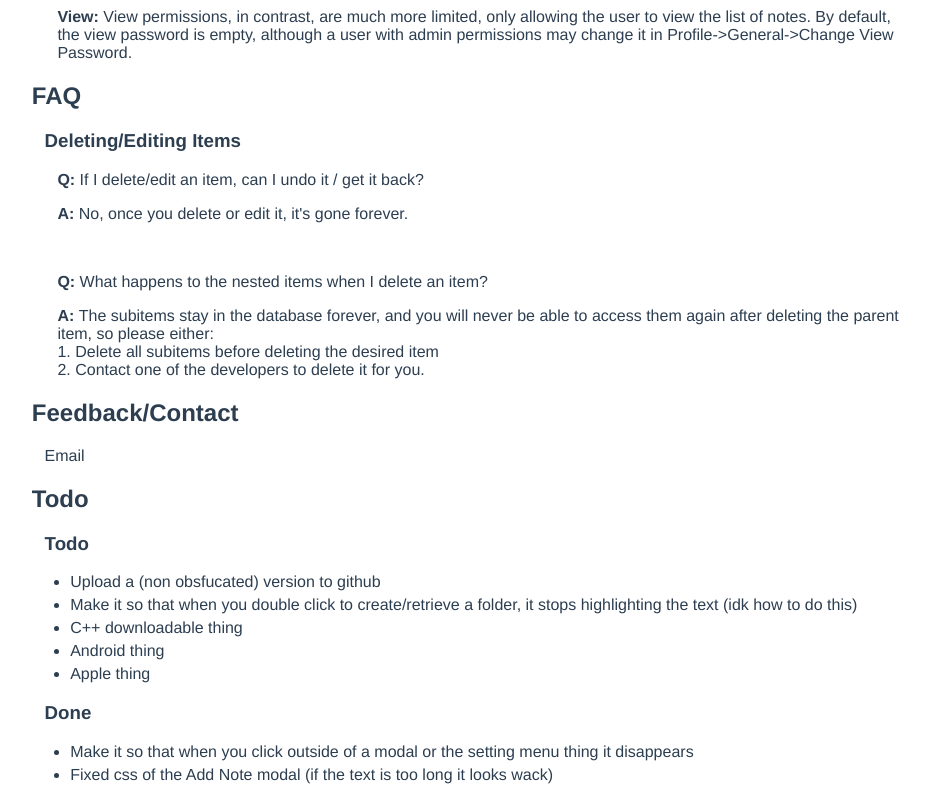
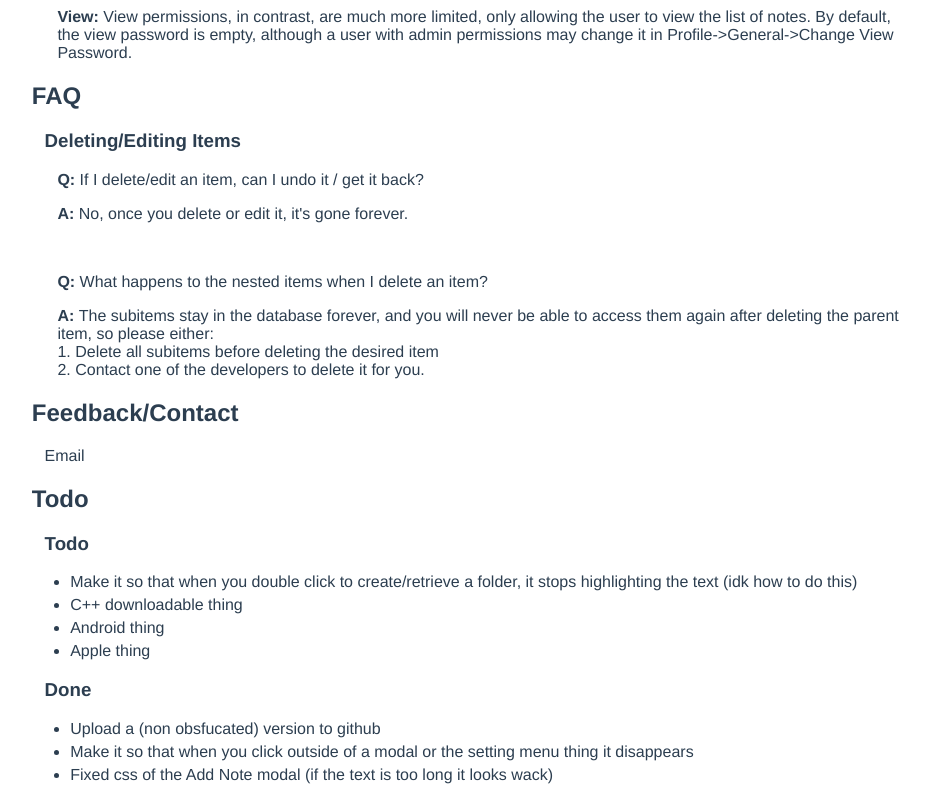
Before and after one commit to nifofin/nifo-src, a Vue app: page / in a window 1280 px wide. Shown: the part 931-1731 px from the top of the page, without its empty margins (309-1239 px from the left). Built offline with nearby package versions, Linux system fonts and the light colour scheme; what vue-scrollactive would draw is missing.

Commit message:
todo updated

```diff
--- a/src/views/About.vue
+++ b/src/views/About.vue
@@ -86,7 +86,6 @@
         <h3 id="Todo">Todo</h3>
           <div style="margin-left: 1vw;">
             <ul>
-              <li>Upload a (non obsfucated) version to github</li>
               <li>Make it so that when you double click to create/retrieve a folder, it stops highlighting the text (idk how to do this)</li>
               <li>C++ downloadable thing</li>
               <li>Android thing</li>
@@ -96,6 +95,7 @@
         <h3 id="done">Done</h3>
           <div style="margin-left: 1vw;">
             <ul>
+              <li>Upload a (non obsfucated) version to github</li>
               <li>Make it so that when you click outside of a modal or the setting menu thing it disappears</li>
               <li>Fixed css of the Add Note modal (if the text is too long it looks wack)</li>
             </ul>
```
